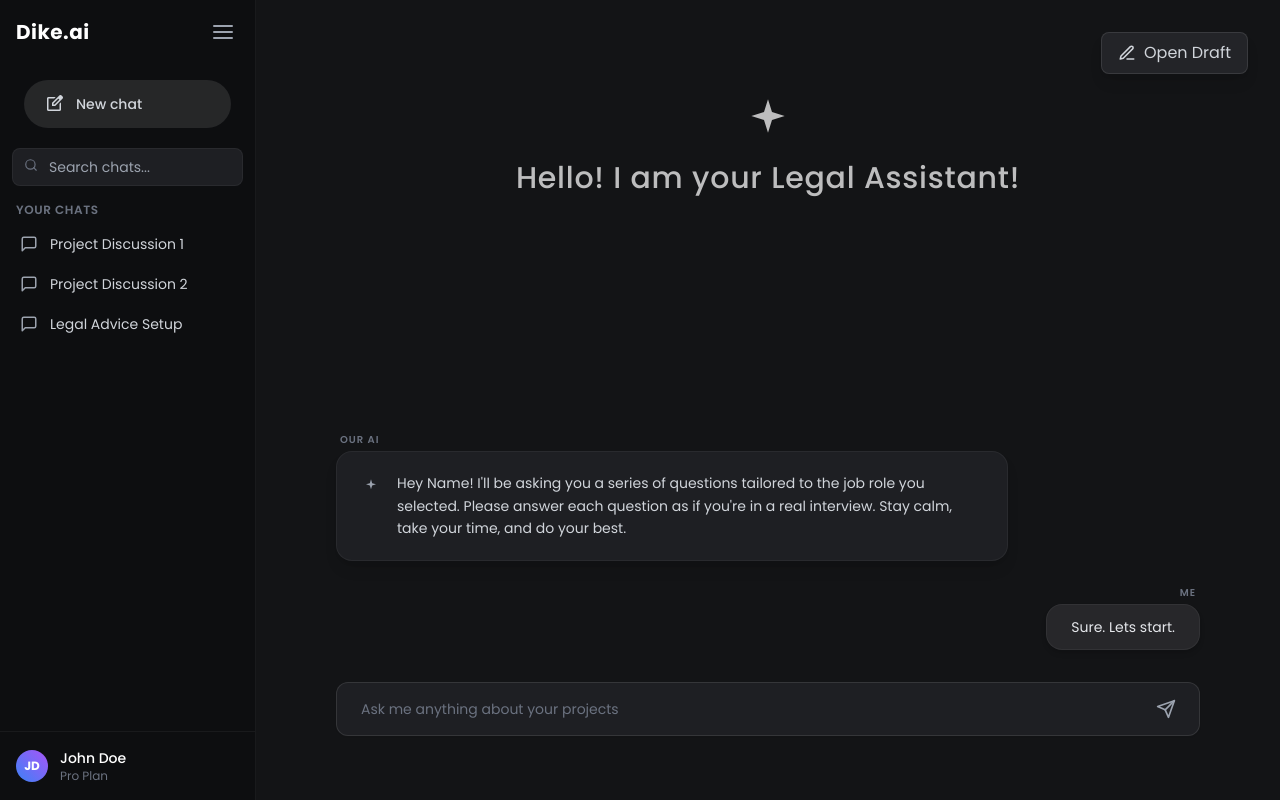
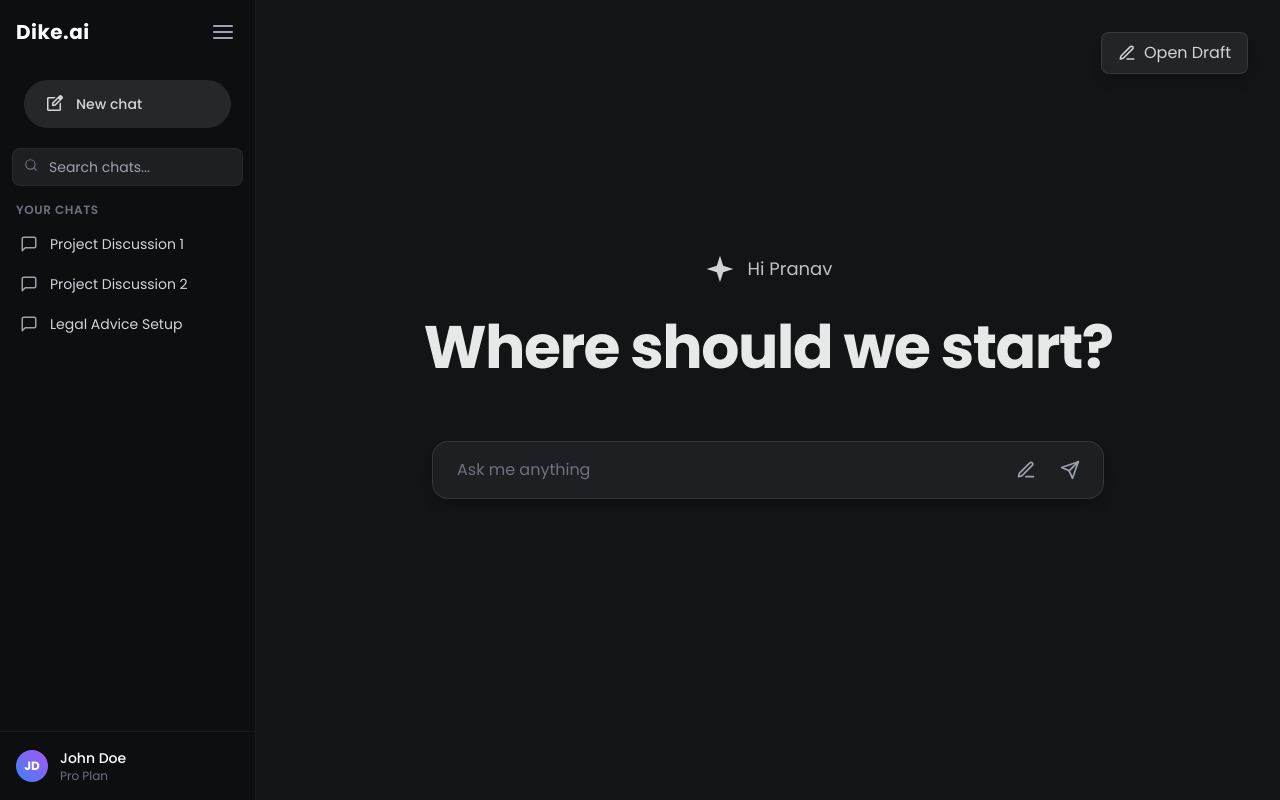
Before and after one commit to Nandaneeth/dike1frontend, a React (Vite) app: page / in a window 1280 px wide. Built offline with nearby package versions, Linux system fonts and the light colour scheme.

Commit message:
Implement chat functionality

```diff
--- a/src/components/ChatInterface.jsx
+++ b/src/components/ChatInterface.jsx
@@ -1,62 +1,147 @@
-import React from 'react';
+import React, { useState, useRef, useEffect } from 'react';
 
 const ChatInterface = () => {
+    const [messages, setMessages] = useState([]);
+    const [inputValue, setInputValue] = useState('');
+    const [hasStartedChat, setHasStartedChat] = useState(false);
+    const messagesEndRef = useRef(null);
+
+    const scrollToBottom = () => {
+        messagesEndRef.current?.scrollIntoView({ behavior: 'smooth' });
+    };
+
+    useEffect(() => {
+        scrollToBottom();
+    }, [messages]);
+
+    const handleSendMessage = () => {
+        if (inputValue.trim()) {
+            // Add user message
+            const userMessage = {
+                id: Date.now(),
+                type: 'user',
+                content: inputValue
+            };
+            setMessages(prev => [...prev, userMessage]);
+            setInputValue('');
+            setHasStartedChat(true);
+
+            // Simulate AI response after a short delay
+            setTimeout(() => {
+                const aiMessage = {
+                    id: Date.now() + 1,
+                    type: 'assistant',
+                    content: 'Hey! I\'m here to help you with your legal queries. Please provide more details about what you need assistance with.'
+                };
+                setMessages(prev => [...prev, aiMessage]);
+            }, 500);
+        }
+    };
+
+    const handleKeyPress = (e) => {
+        if (e.key === 'Enter' && !e.shiftKey) {
+            e.preventDefault();
+            handleSendMessage();
+        }
+    };
+
+    // Landing page view - when no messages and chat hasn't started
+    if (!hasStartedChat && messages.length === 0) {
         return (
-        <div className="w-full max-w-4xl mx-auto px-4 pb-4 flex flex-col justify-end h-full">
-            {/* Center Section - Vertically Centered (now part of the chat flow or hidden when chatted? keeping as background for now but might need adjustment) */}
-            <div className="flex flex-col items-center justify-center mb-auto mt-20 opacity-80 hover:opacity-100 transition-opacity">
-                <div className="mb-6">
-                    <svg width="40" height="40" viewBox="0 0 24 24" fill="none" xmlns="http://www.w3.org/2000/svg" className="text-white">
+            <div className="w-full max-w-4xl mx-auto px-4 pb-4 flex flex-col justify-center items-center h-full">
+                {/* Greeting Section */}
+                <div className="flex flex-col items-center justify-center mb-16 opacity-90">
+                    <div className="flex items-center gap-3 mb-8">
+                        <svg width="32" height="32" viewBox="0 0 24 24" fill="none" xmlns="http://www.w3.org/2000/svg" className="text-white">
                             <path d="M12 2L14.4 9.6L22 12L14.4 14.4L12 22L9.6 14.4L2 12L9.6 9.6L12 2Z" fill="currentColor" opacity="0.9" />
                         </svg>
+                        <p className="text-lg text-gray-300">Hi Pranav</p>
                     </div>
-                <h1 className="text-2xl md:text-3xl font-medium text-white/90 tracking-wide text-center">
-                    Hello! I am your Legal Assistant!
+                    <h1 className="text-5xl md:text-6xl font-bold text-white text-center tracking-tight">
+                        Where should we start?
                     </h1>
                 </div>
 
+                {/* Input Section */}
+                <div className="w-full max-w-2xl">
+                    <div className="relative">
+                        <input
+                            type="text"
+                            value={inputValue}
+                            onChange={(e) => setInputValue(e.target.value)}
+                            onKeyPress={handleKeyPress}
+                            className="w-full bg-[#1e1f23] border border-white/10 text-gray-300 text-base rounded-2xl py-4 pl-6 pr-32 focus:outline-none focus:ring-1 focus:ring-blue-500/50 placeholder-gray-500 shadow-lg hover:border-white/20 transition-colors"
+                            placeholder="Ask me anything"
+                        />
+                        <div className="absolute inset-y-0 right-0 pr-4 flex items-center gap-2">
+                            <button className="text-gray-400 hover:text-white transition-colors duration-200 p-2 rounded-lg hover:bg-white/5">
+                                <svg width="20" height="20" viewBox="0 0 24 24" fill="none" stroke="currentColor" strokeWidth="2" strokeLinecap="round" strokeLinejoin="round">
+                                    <path d="M12 20h9"></path>
+                                    <path d="M16.5 3.5a2.121 2.121 0 0 1 3 3L7 19l-4 1 1-4L16.5 3.5z"></path>
+                                </svg>
+                            </button>
+                            <button
+                                onClick={handleSendMessage}
+                                className="text-gray-400 hover:text-white transition-colors duration-200 p-2 rounded-lg hover:bg-white/5"
+                            >
+                                <svg width="20" height="20" viewBox="0 0 24 24" fill="none" stroke="currentColor" strokeWidth="2" strokeLinecap="round" strokeLinejoin="round">
+                                    <line x1="22" y1="2" x2="11" y2="13"></line>
+                                    <polygon points="22 2 15 22 11 13 2 9 22 2"></polygon>
+                                </svg>
+                            </button>
+                        </div>
+                    </div>
+                </div>
+            </div>
+        );
+    }
 
-            {/* Chat Bubbles Area */}
-            <div className="space-y-6 mb-8 w-full mt-10">
-
-                {/* Assistant Message (Left) */}
-                <div className="flex flex-col items-start max-w-[95%] md:max-w-2xl">
-                    <span className="text-[10px] tracking-widest text-gray-500 font-semibold mb-1 uppercase ml-1">Our AI</span>
-                    <div className="relative bg-[#1e1f23] text-gray-300 px-6 py-5 rounded-2xl border border-white/5 shadow-lg flex items-start gap-4 hover:border-white/10 transition-colors">
-                        {/* Small Sparkle in Bubble */}
-                        <div className="flex-shrink-0 mt-1">
-                            <svg width="20" height="20" viewBox="0 0 24 24" fill="none" xmlns="http://www.w3.org/2000/svg" className="text-gray-400">
-                                <path d="M12 4L13.4 8.6L18 10L13.4 11.4L12 16L10.6 11.4L6 10L10.6 8.6L12 4Z" fill="currentColor" />
-                            </svg>
-                        </div>
-                        <p className="text-sm leading-relaxed text-gray-300">
-                            Hey Name! I'll be asking you a series of questions tailored to the job role you selected. Please answer each question as if you're in a real interview. Stay calm, take your time, and do your best.
+    // Chat view - when messages exist
+    return (
+        <div className="w-full max-w-4xl mx-auto px-4 pb-4 flex flex-col justify-end h-full">
+            {/* Messages Area */}
+            <div className="flex-1 overflow-y-auto py-4 mb-6">
+                <div className="space-y-6">
+                    {messages.map((message) => (
+                        <div
+                            key={message.id}
+                            className={`flex flex-col ${message.type === 'user' ? 'items-end' : 'items-start'} max-w-[95%] ${message.type === 'user' ? 'self-end' : ''}`}
+                        >
+                            <span className="text-[10px] tracking-widest text-gray-500 font-semibold mb-1 uppercase">
+                                {message.type === 'user' ? 'Me' : 'DIKE'}
+                            </span>
+                            {message.type === 'user' ? (
+                                <div className="bg-indigo-950/40 text-indigo-100 border border-indigo-700/40 px-6 py-4 rounded-2xl max-w-2xl">
+                                    <p className="text-sm leading-relaxed">
+                                        {message.content}
                                     </p>
                                 </div>
+                            ) : (
+                                <p className="text-sm leading-relaxed max-w-2xl text-slate-100">
+                                    {message.content}
+                                </p>
+                            )}
                         </div>
-
-                {/* User Message (Right) */}
-                <div className="flex flex-col items-end self-end w-full">
-                    <span className="text-[10px] tracking-widest text-gray-500 font-semibold mb-1 uppercase mr-1">Me</span>
-                    <div className="bg-[#27272a] text-gray-200 px-6 py-3 rounded-2xl border border-white/5 shadow-md hover:bg-[#2c2c30] transition-colors">
-                        <p className="text-sm">Sure. Lets start.</p>
-                    </div>
+                    ))}
+                    <div ref={messagesEndRef} />
                 </div>
             </div>
 
             {/* Input Bar */}
             <div className="relative w-full">
-                <div className="absolute inset-y-0 left-0 pl-4 flex items-center pointer-events-none">
-                    {/* Icon placeholder */}
-                </div>
                 <input
                     type="text"
-                    disabled
-                    className="w-full bg-[#1e1f23] border border-white/10 text-gray-300 text-sm rounded-xl py-4 pl-6 pr-12 focus:outline-none focus:ring-1 focus:ring-gray-700 placeholder-gray-500 shadow-sm cursor-not-allowed hover:border-white/20 transition-colors"
+                    value={inputValue}
+                    onChange={(e) => setInputValue(e.target.value)}
+                    onKeyPress={handleKeyPress}
+                    className="w-full bg-[#1e1f23] border border-white/10 text-gray-300 text-sm rounded-xl py-4 pl-6 pr-12 focus:outline-none focus:ring-1 focus:ring-gray-700 placeholder-gray-500 shadow-sm hover:border-white/20 transition-colors"
                     placeholder="Ask me anything about your projects"
                 />
                 <div className="absolute inset-y-0 right-0 pr-4 flex items-center">
-                    <button className="text-gray-400 hover:text-white transition-colors duration-200 p-2 rounded-lg hover:bg-white/5">
+                    <button
+                        onClick={handleSendMessage}
+                        className="text-gray-400 hover:text-white transition-colors duration-200 p-2 rounded-lg hover:bg-white/5"
+                    >
                         <svg width="20" height="20" viewBox="0 0 24 24" fill="none" stroke="currentColor" strokeWidth="2" strokeLinecap="round" strokeLinejoin="round">
                             <line x1="22" y1="2" x2="11" y2="13"></line>
                             <polygon points="22 2 15 22 11 13 2 9 22 2"></polygon>
```
Lines whose indentation alone changed are shown as unchanged.
